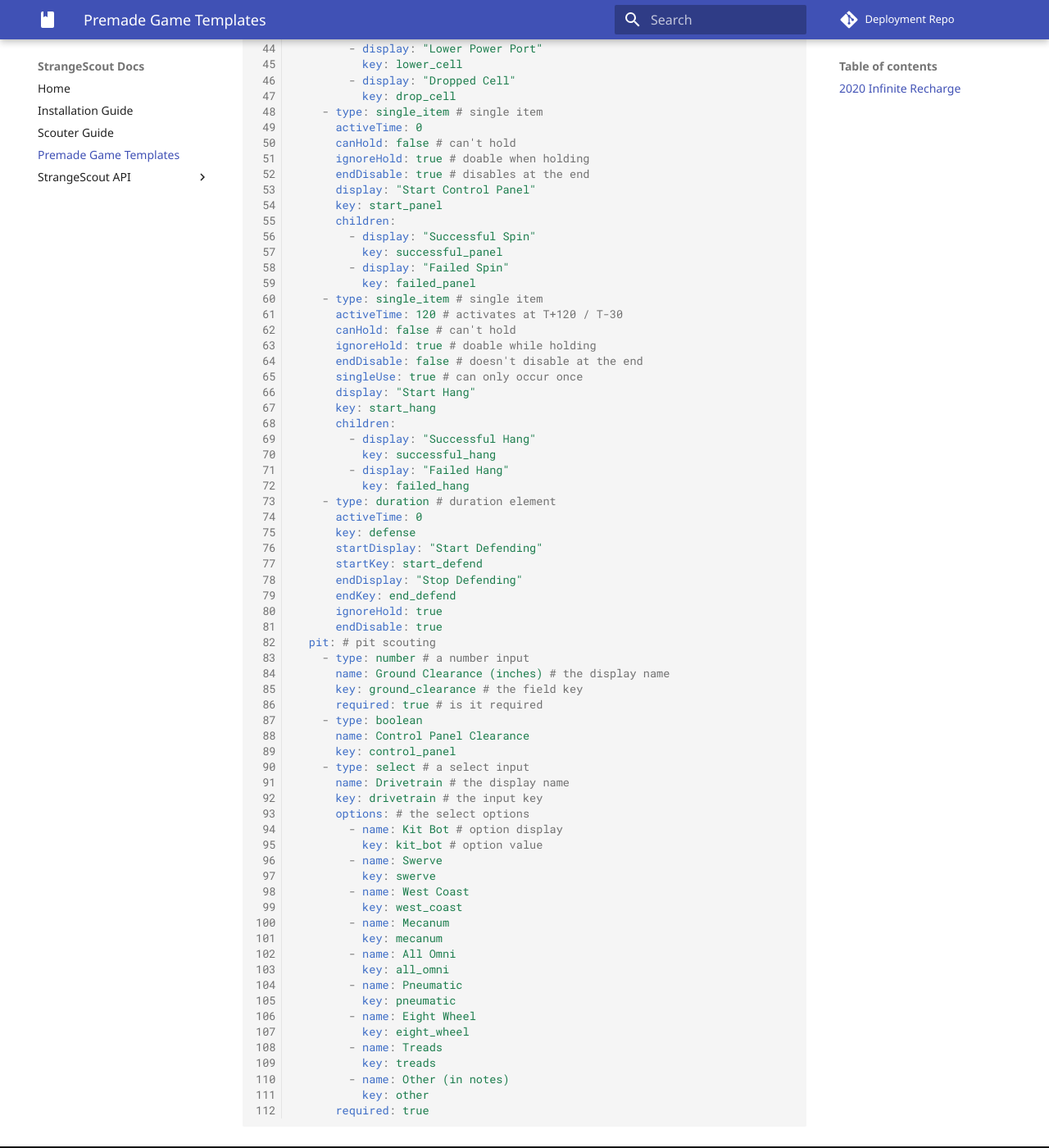
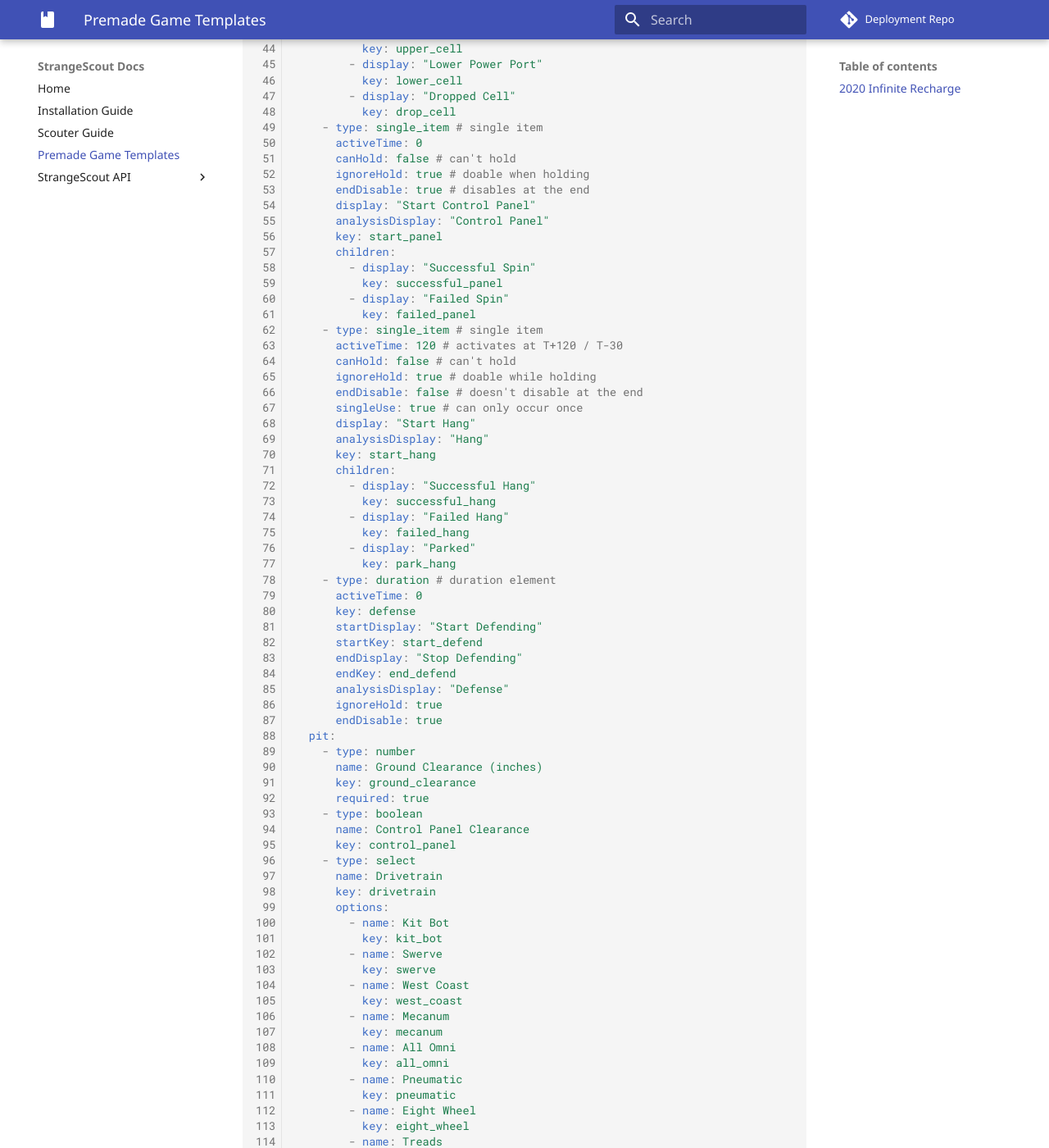
Before and after one commit to the-red-alliance/strangescout-docs, an MkDocs documentation site: the page built from docs/premade-templates.md, in a window 1280 px wide and 1400 px high, scrolled down 1009 px. Shown: the whole window at 82% size. Built offline with MkDocs 1.6.1 and Material for MkDocs 9.7.7, drawn with Linux system fonts in a browser that asks for light colours; comment, search, counter and statistics services are not loaded; some of the changed text lies outside the part shown.

Commit message:
update the premade template

```diff
--- a/docs/premade-templates.md
+++ b/docs/premade-templates.md
@@ -57,6 +58,7 @@ scout: # scouting template data
       ignoreHold: true # doable when holding
       endDisable: true # disables at the end
       display: "Start Control Panel"
+      analysisDisplay: "Control Panel"
       key: start_panel
       children:
         - display: "Successful Spin"
@@ -70,12 +72,15 @@ scout: # scouting template data
       endDisable: false # doesn't disable at the end
       singleUse: true # can only occur once
       display: "Start Hang"
+      analysisDisplay: "Hang"
       key: start_hang
       children:
         - display: "Successful Hang"
           key: successful_hang
         - display: "Failed Hang"
           key: failed_hang
+        - display: "Parked"
+          key: park_hang
     - type: duration # duration element
       activeTime: 0
       key: defense
@@ -83,22 +88,23 @@ scout: # scouting template data
       startKey: start_defend
       endDisplay: "Stop Defending"
       endKey: end_defend
+      analysisDisplay: "Defense"
       ignoreHold: true
       endDisable: true
-  pit: # pit scouting
-    - type: number # a number input
-      name: Ground Clearance (inches) # the display name
-      key: ground_clearance # the field key
-      required: true # is it required
+  pit:
+    - type: number
+      name: Ground Clearance (inches)
+      key: ground_clearance
+      required: true
     - type: boolean
       name: Control Panel Clearance
       key: control_panel
-    - type: select # a select input
-      name: Drivetrain # the display name
-      key: drivetrain # the input key
-      options: # the select options
-        - name: Kit Bot # option display
-          key: kit_bot # option value
+    - type: select
+      name: Drivetrain
+      key: drivetrain
+      options:
+        - name: Kit Bot
+          key: kit_bot
         - name: Swerve
           key: swerve
         - name: West Coast
```
Also changed, not shown: other parts of docs/premade-templates.md (+2 -1 lines).
